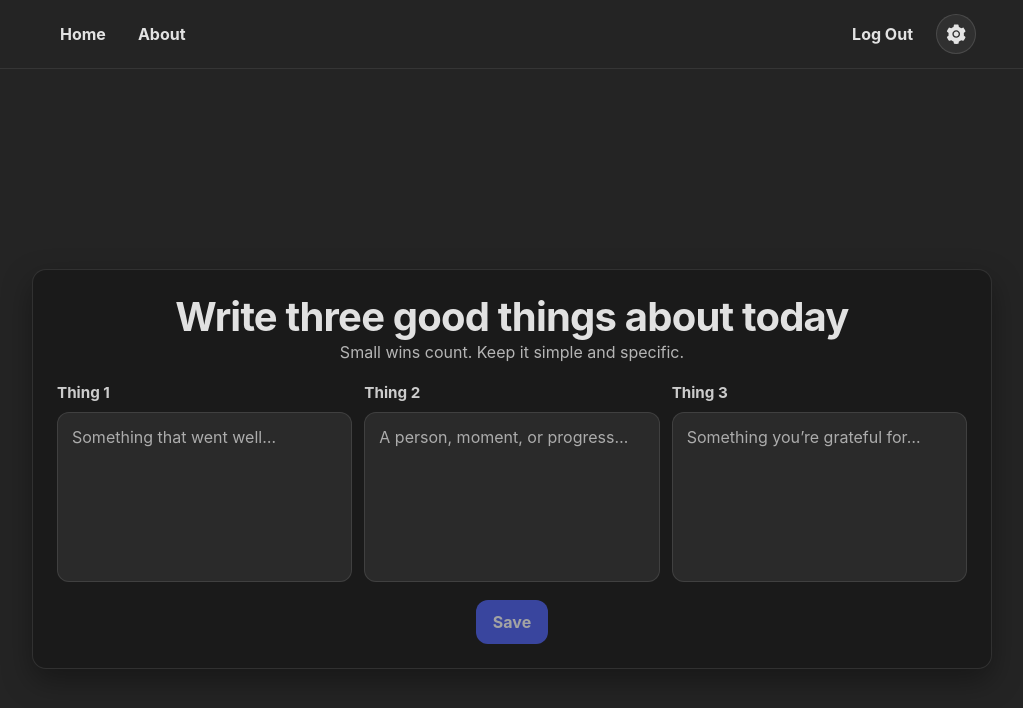
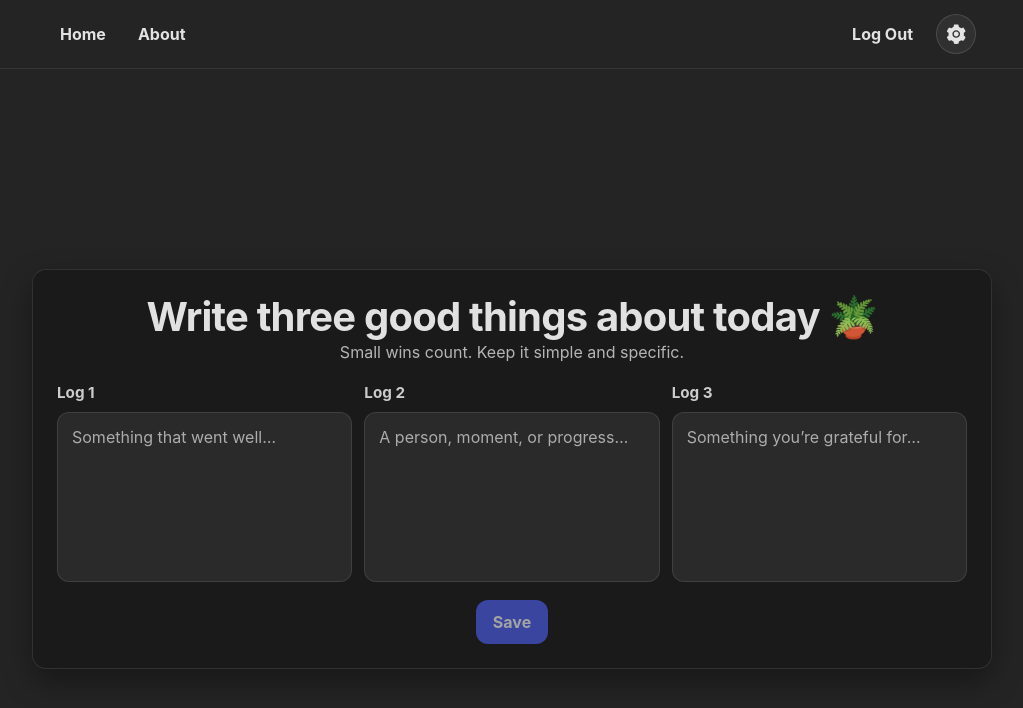
Before and after one commit to Asyboi/ThreeGoodThings, a React (Vite) app in the folder frontend/: page /log in a window 1280 px wide. Shown: the top 708 px of the page, without its empty margins (128-1151 px from the left). Built offline with nearby package versions, Linux system fonts and the light colour scheme; sample sign-in values are in the browser's storage.

Commit message:
Renamed 'thing' to 'log'

```diff
--- a/frontend/src/pages/LogEntry.jsx
+++ b/frontend/src/pages/LogEntry.jsx
@@ -46,13 +46,13 @@ const LogEntry = () => {
       <div className="tg-container">
         <div className="tg-card log-card">
           <div className="log-header">
-            <h1 className="tg-title">Write three good things about today</h1>
+            <h1 className="tg-title">Write three good things about today 🪴</h1>
             <p className="tg-subtitle">Small wins count. Keep it simple and specific.</p>
           </div>
 
           <div className="log-grid">
             <div className="log-item">
-              <div className="log-label">Thing 1</div>
+              <div className="log-label">Log 1</div>
               <textarea
                 value={logEntry1}
                 onChange={(e) => setLogEntry1(e.target.value)}
@@ -62,7 +62,7 @@ const LogEntry = () => {
               />
             </div>
             <div className="log-item">
-              <div className="log-label">Thing 2</div>
+              <div className="log-label">Log 2</div>
               <textarea
                 value={logEntry2}
                 onChange={(e) => setLogEntry2(e.target.value)}
@@ -72,7 +72,7 @@ const LogEntry = () => {
               />
             </div>
             <div className="log-item">
-              <div className="log-label">Thing 3</div>
+              <div className="log-label">Log 3</div>
               <textarea
                 value={logEntry3}
                 onChange={(e) => setLogEntry3(e.target.value)}
--- a/frontend/src/pages/PastLogs.jsx
+++ b/frontend/src/pages/PastLogs.jsx
@@ -109,15 +109,15 @@ const LogFind = () => {
               <div className="logfind-date">Log for {targetDate}</div>
               <div className="logfind-entries">
                 <div className="logfind-entry">
-                  <span className="logfind-entry-label">Thing 1</span>
+                  <span className="logfind-entry-label">Log 1</span>
                   <span className="logfind-entry-value">{pastLog.thing_1}</span>
                 </div>
                 <div className="logfind-entry">
-                  <span className="logfind-entry-label">Thing 2</span>
+                  <span className="logfind-entry-label">Log 2</span>
                   <span className="logfind-entry-value">{pastLog.thing_2}</span>
                 </div>
                 <div className="logfind-entry">
-                  <span className="logfind-entry-label">Thing 3</span>
+                  <span className="logfind-entry-label">Log 3</span>
                   <span className="logfind-entry-value">{pastLog.thing_3}</span>
                 </div>
               </div>
```
Also changed, not shown: 1 other file (tests, documents, lock files or other folders).
